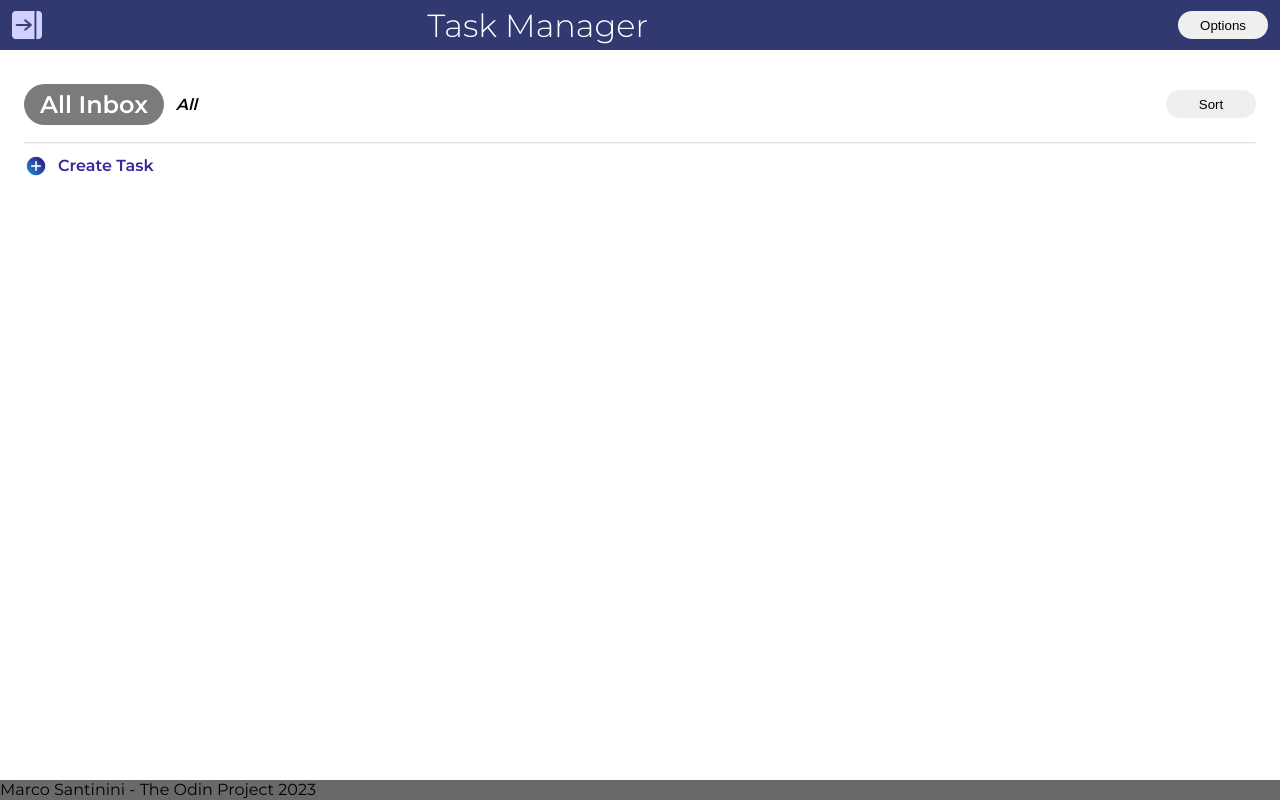
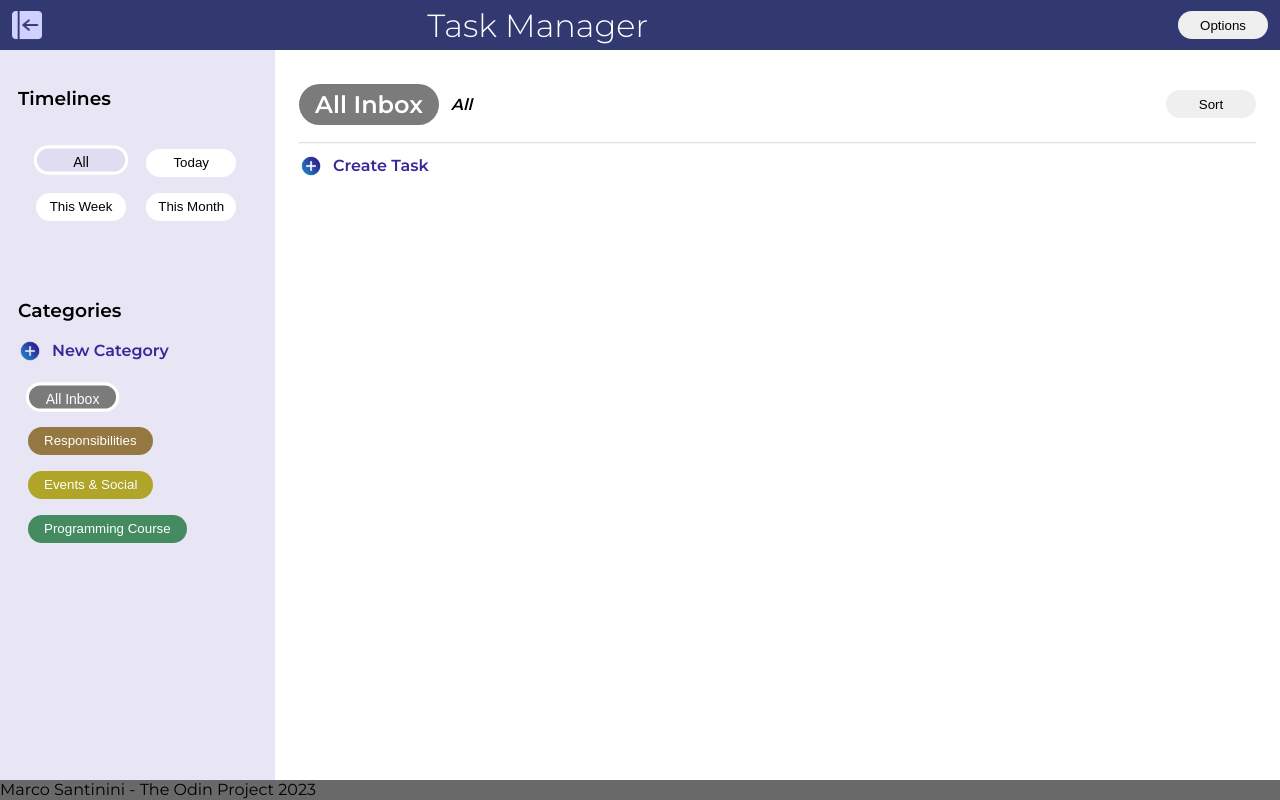
Before and after one commit to Marcosantiniayon/taskManager, a plain HTML site: page index.html in a window 1280 px wide. Drawn offline with Linux system fonts and the light colour scheme.

Commit message:
Adjusted display to show nav by default

```diff
--- a/index.html
+++ b/index.html
@@ -14,7 +14,7 @@
     <header class="header">
         <!-- <button id="collapseBtn">Collapse</button> -->
         <div class="titleDiv">
-            <img id="collapseBtn" src="./images/expand3.png" alt="">
+            <img id="collapseBtn" src="./images/collapse3.png" alt="">
             <h1>Task Manager</h1>
         </div>
         <button id="signInBtn">Options</button>
--- a/script.js
+++ b/script.js
@@ -457,7 +457,7 @@ function isDarkColor(color) {
     // Calculate brightness on a scale from 0 to 255
     let brightness = Math.round(((rgb.r * 299) + (rgb.g * 587) + (rgb.b * 114)) / 1000);
 
-    return brightness < 125; // Return true if the color is dark
+    return brightness < 170; // Return true if the color is dark
 }
 
 // ---------------------------- FILTERS & DISPLAY ----------------------------
@@ -596,6 +596,7 @@ function filterTasksByDateAndCategory(endDate, selectedCategory) {
     //apply page title based on categry
     pageTitle.textContent = selectedCategory;
 }
+
 // Nav Collapse & Expand
 collapseBtn.addEventListener('click', function() {
     const navDisplayStyle = window.getComputedStyle(nav).display;
@@ -659,3 +660,11 @@ form.addEventListener('keydown', function(event) {
         okTaskBtn.click();
     }
 });
+
+// Workin Progress
+
+function editCategory(){
+    pageTitle.addEventListener('click', function(){
+        console.log(pageTitle.textContent);
+    });
+} editCategory();
--- a/style.css
+++ b/style.css
@@ -66,7 +66,7 @@ nav{
     grid-column: 1/2;
     display: flex;
     flex-direction: column;
-    display: none;
+    display: block;
     padding: 18px;
 }
 .categoriesDiv{
@@ -101,9 +101,9 @@ li{
     transition: transform 0.3s ease; /* for smooth transition */
 }
     #inboxBtn{background-color: #7b7b7b; color: white;}
-    #responsibilitiesBtn{background-color: #9e8c6b;}
-    #eventsBtn{background-color: #c6bb46;}
-    #programmingBtn{background-color: #23d86e;}
+    #responsibilitiesBtn{background-color: #947741; color: white;}
+    #eventsBtn{background-color: #b0a529; color: white;}
+    #programmingBtn{background-color: #458b62; color: white;}
 .selectedFilter{
     border: 3px solid;
     border-color: rgb(255, 255, 255);
@@ -114,7 +114,7 @@ li{
 .content{
     background-color: white;
     grid-row: 2/3;
-    grid-column: 1/3; /* Extend the content across both columns */
+    grid-column: 2/3; /* Extend the content across both columns */
     /* grid-column: 2/3; */
     padding:24px;
     /* min-width: 353px; */
@@ -352,7 +352,7 @@ display: none;
 width: 26px;
 height: 25px;
 border-radius: 50%;
-background: #000;
+background: #8a59b9;
 margin-right: 12px;
 }
 #deleteCat{
@@ -395,7 +395,7 @@ z-index: 1;
 
 @media (max-width: 750px) {
     nav {
-    display: none; /* Hide the nav element */
+    display: none ; /* Hide the nav element */
     }
     .content {
     grid-column: 1/3; /* Extend the content across both columns */
```
